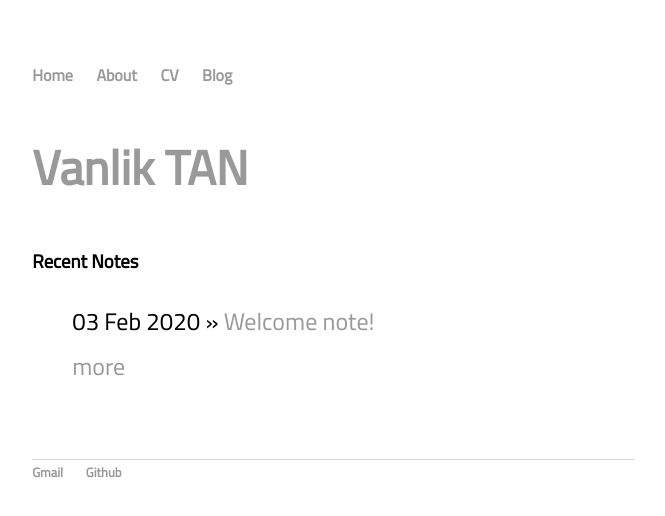
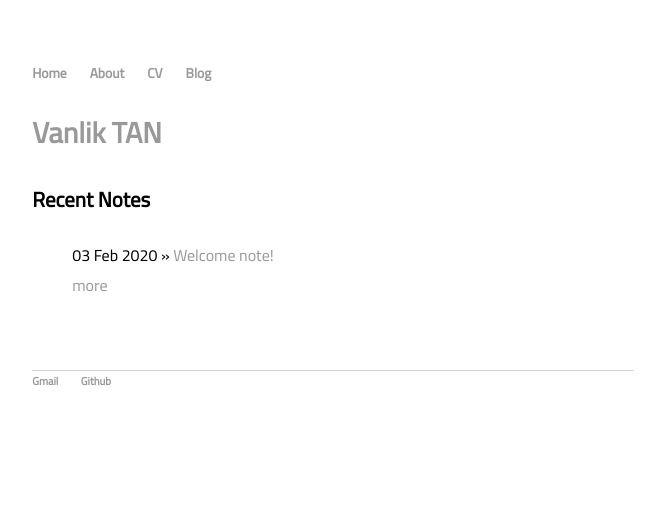
Before and after one commit to Vanlik/v-lik, a Jekyll site: the page built from index.html, in a window 1280 px wide. Shown: the top 516 px of the page, without its empty margins (307-972 px from the left). Built offline with Jekyll 4.4.1, drawn with Linux system fonts in a browser that asks for light colours.

Commit message:
Update main.css

```diff
--- a/css/main.css
+++ b/css/main.css
@@ -6,6 +6,7 @@ nav ul, footer ul {
     font-family: 'Cairo', sans-serif;
     padding: 0;
     margin: 0;
+    font-size: .85em;
     list-style-type: none;
     font-weight: bold;
 }
@@ -20,12 +21,15 @@ a {
 a:hover {
     text-decoration: underline;
 }
-h1 {
-    font-size: 3em;
+h1, h2, h3, h4 {
     font-family: 'Cairo', sans-serif;
 }
+h1 { font-size: 1.8em;  }
+h2 { font-size: 1.7em; }
+h3 { font-size: 1.3em; }
+h4 { font-size: .9em; }
 p {
-    font-size: 1.5em;
+    font-size: 1em;
     line-height: 1.4em;
     color: #333;
 }
@@ -36,7 +40,7 @@ footer {
 
 ul.posts {
     margin: 20px auto 40px;
-    font-size: 1.5em;
+    font-size: 1em;
 }
 
 ul.posts li {
```
